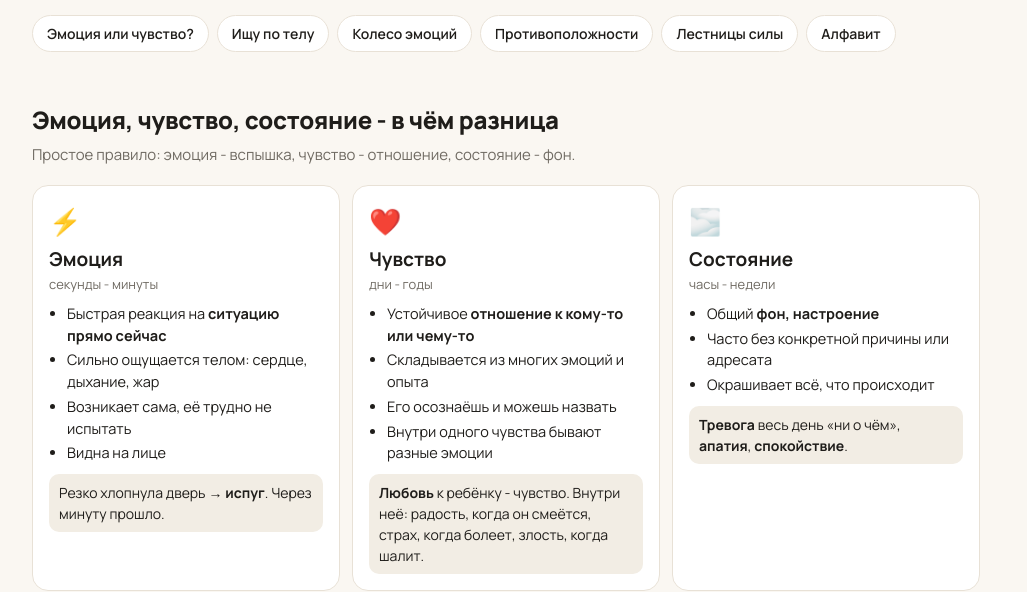
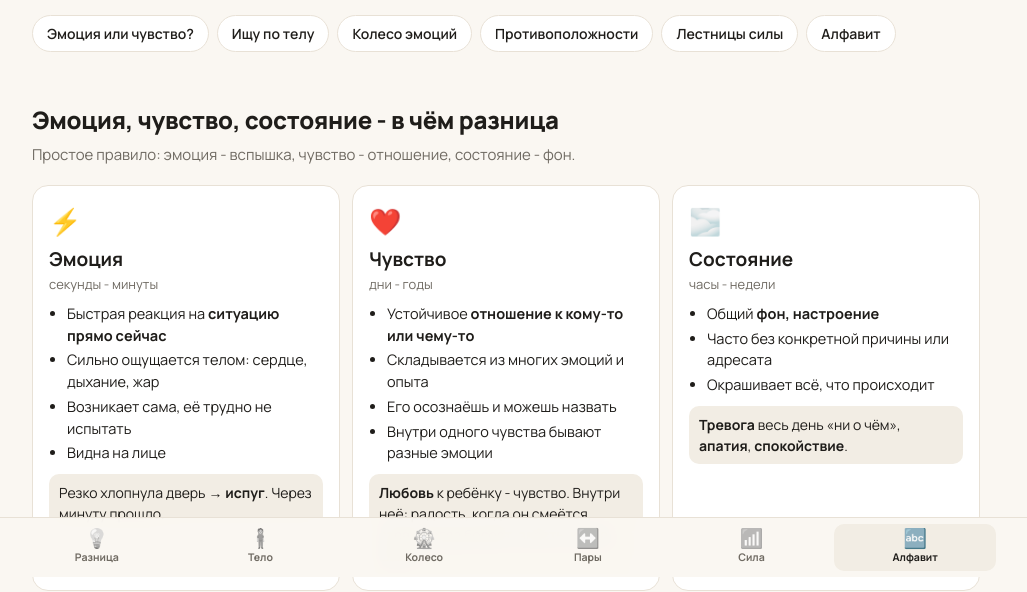
Before and after one commit to zelepugin/emotions, a plain HTML site: page index.html in a window 1280 px wide. Shown: the part 223-815 px from the top of the page, without its empty margins (134-1161 px from the left). Drawn offline with Linux system fonts and the light colour scheme.

Commit message:
Закреплённая нижняя панель разделов
Co-Authored-By: Claude Opus 5.5 <noreply@anthropic.com>
Claude-Session: https://claude.ai/code/session_014ypLgh8WrmrnNS4H45oVjE

```diff
--- a/index.html
+++ b/index.html
@@ -149,6 +149,14 @@ h3.mini{font-size:16px;margin:20px 0 10px}
 .wpanel p{margin:6px 0 8px;font-size:14.5px}
 .wpanel a{color:var(--ink);font-weight:700;cursor:pointer;border-bottom:2px solid var(--line)}
 .wbtn{display:inline-block;margin-top:10px;border:1px solid var(--line);background:var(--soft);color:var(--ink);border-radius:999px;padding:7px 14px;font:inherit;font-size:13.5px;font-weight:700;cursor:pointer}
+.tabbar{position:fixed;left:0;right:0;bottom:0;z-index:20;background:var(--bgA);-webkit-backdrop-filter:blur(10px);backdrop-filter:blur(10px);border-top:1px solid var(--line);padding:6px 4px calc(6px + var(--tg-safe-area-inset-bottom, env(safe-area-inset-bottom, 0px)))}
+.tabbar .in{max-width:980px;margin:0 auto;display:grid;grid-template-columns:repeat(6,1fr);gap:2px}
+.tabbar button{border:0;background:transparent;color:var(--muted);font:inherit;font-size:10.5px;font-weight:700;display:flex;flex-direction:column;align-items:center;gap:2px;padding:5px 0;border-radius:10px;cursor:pointer;-webkit-tap-highlight-color:transparent}
+.tabbar button .ic{font-size:19px;line-height:1;filter:grayscale(1);opacity:.75;transition:.15s}
+.tabbar button.on{color:var(--ink);background:var(--soft)}
+.tabbar button.on .ic{filter:none;opacity:1}
+body{padding-bottom:calc(72px + var(--tg-safe-area-inset-bottom, env(safe-area-inset-bottom, 0px)))}
+section[id]{scroll-margin-top:8px}
 footer{padding:30px 0 60px;color:var(--muted);font-size:13px;border-top:1px solid var(--line);margin-top:30px}
 footer a{color:var(--muted)}
 </style>
@@ -292,6 +300,14 @@ footer a{color:var(--muted)}
     Основано на: «колесо эмоций» Р. Плутчика (противоположности, семьи); исследование L. Nummenmaa и соавт. «Bodily maps of emotions», PNAS, 2014 (карты тела); разделение эмоций и чувств - традиция отечественной психологии (А. Н. Леонтьев, Е. П. Ильин). Классификация упрощена для понятности: границы между семьями и типами условны, а ощущения у разных людей отличаются. Если тяжёлые состояния (тревога, уныние, отчаяние) держатся неделями - это повод поговорить со специалистом.
   </footer>
 </div>
+<nav class="tabbar" id="tabbar" aria-label="Разделы"><div class="in">
+  <button data-tab="raznica"><span class="ic">💡</span>Разница</button>
+  <button data-tab="telo"><span class="ic">🧍</span>Тело</button>
+  <button data-tab="koleso"><span class="ic">🎡</span>Колесо</button>
+  <button data-tab="pary"><span class="ic">↔️</span>Пары</button>
+  <button data-tab="lestnicy"><span class="ic">📶</span>Сила</button>
+  <button data-tab="alfavit"><span class="ic">🔤</span>Алфавит</button>
+</div></nav>
 
 <script>
 const tg=(window.Telegram&&Telegram.WebApp&&Telegram.WebApp.initData!==undefined)?Telegram.WebApp:null;
@@ -606,6 +622,22 @@ document.addEventListener("click",ev=>{
  if(w){const [i,ri]=w.dataset.w.split(",").map(Number);wheelSelect("w",i,ri);(typeof haptic==="function")&&haptic();if(w.tagName==="A")document.getElementById("wpanel").scrollIntoView({behavior:"smooth",block:"nearest"})}
  else if(d){wheelSelect("d",+d.dataset.d);(typeof haptic==="function")&&haptic()}
 });
+// ===== Нижняя панель разделов =====
+const TABS=["raznica","telo","koleso","pary","lestnicy","alfavit"];
+const tabBtns=[...document.querySelectorAll("#tabbar button")];
+document.getElementById("tabbar").addEventListener("click",e=>{
+ const b=e.target.closest("button");if(!b)return;
+ (typeof haptic==="function")&&haptic();
+ document.getElementById(b.dataset.tab).scrollIntoView({behavior:"smooth",block:"start"});
+});
+function markTab(){
+ const y=window.innerHeight*0.35;let cur=null;
+ TABS.forEach(id=>{const el=document.getElementById(id);if(el&&el.getBoundingClientRect().top<=y)cur=id});
+ tabBtns.forEach(b=>b.classList.toggle("on",b.dataset.tab===cur));
+}
+let tabTick=false;
+window.addEventListener("scroll",()=>{if(!tabTick){tabTick=true;requestAnimationFrame(()=>{markTab();tabTick=false})}},{passive:true});
+markTab();
 render();
 </script>
 </body>
```
